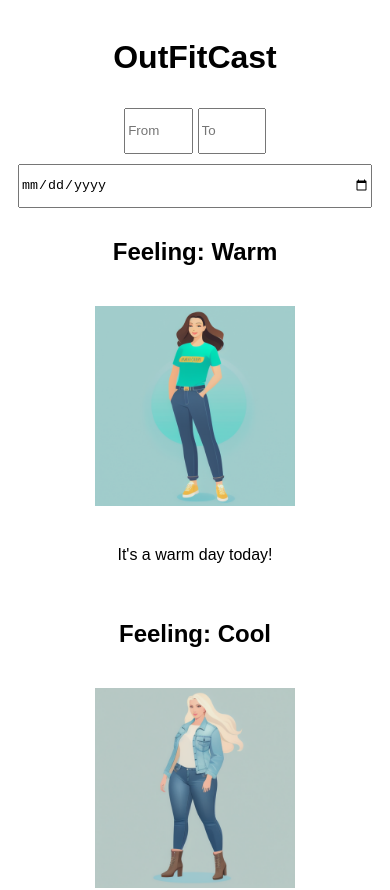
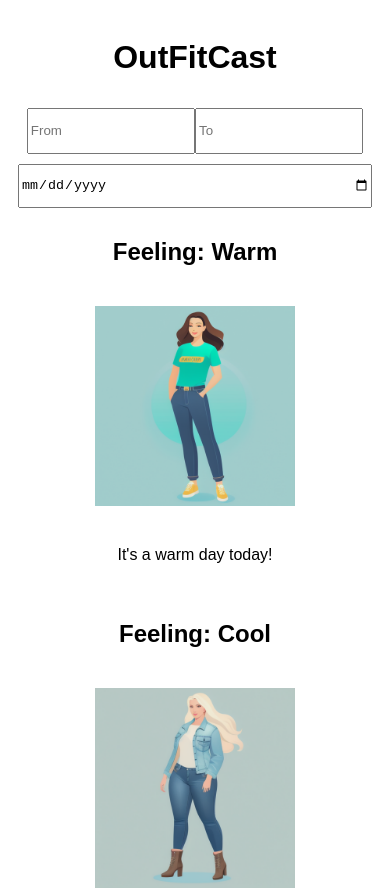
Before and after one commit to taekim-dev/outfit-cast, a Vue app: page / in a window 390 px wide. Shown: the top 890 px of the page. Built offline with nearby package versions, Linux system fonts and the light colour scheme.

Commit message:
mobile text input to 95%

```diff
--- a/src/components/InputFields.vue
+++ b/src/components/InputFields.vue
@@ -51,12 +51,11 @@ export default {
 }
 
 @media (max-width: 600px) {
+  .text-inputs {
+    width: 95%;
+  }
   .text-inputs input {
-    width: calc(50% - 5px); /* Subtract the margin from the width */
-    margin-right: 5px;
-  }
-  .text-inputs input:last-child {
-    margin-right: 0;
+    width: 100%;
   }
   .date-input input {
     width: 100%;
```
